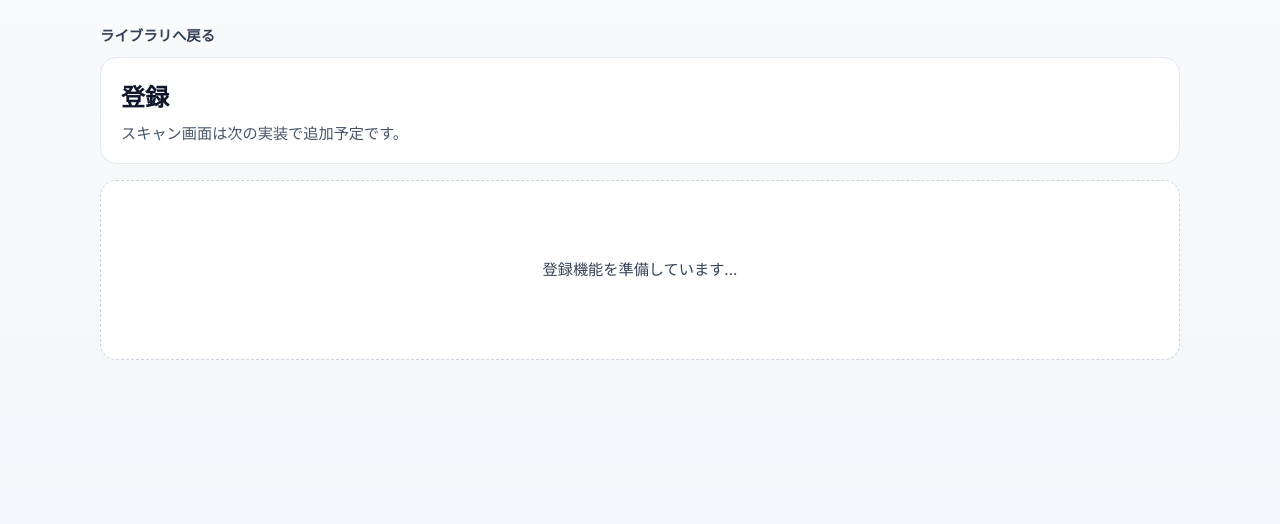
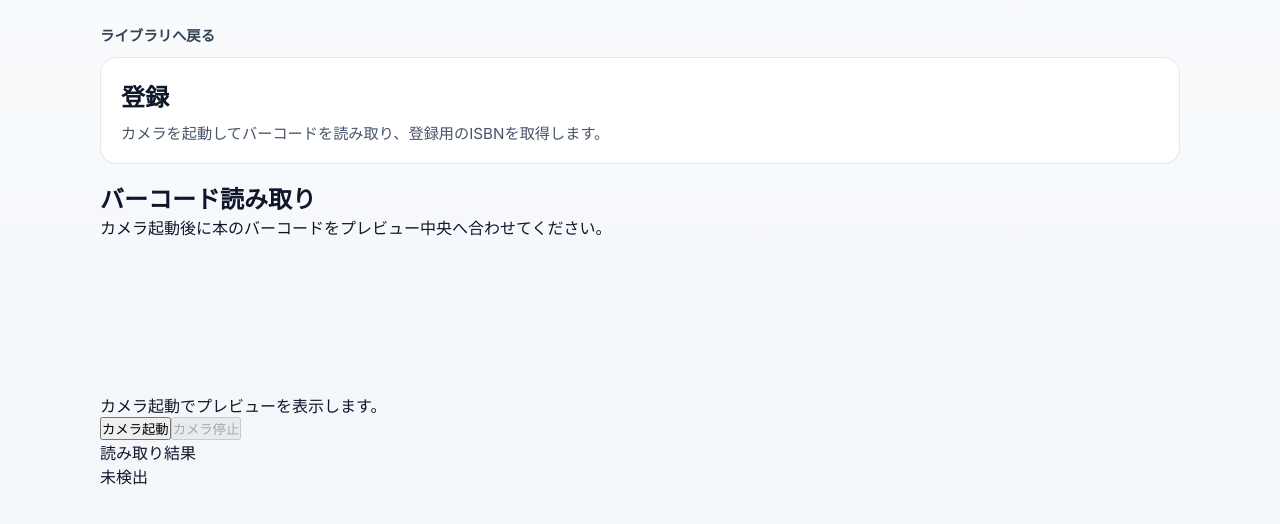
Before and after one commit to TUT-StudyClub/my-library, a Next.js app in the folder frontend/: page /library/register in a window 1280 px wide. Shown: the top 524 px of the page. Built offline with nearby package versions, Linux system fonts and the light colour scheme.

Commit message:
feat: カメラ実装

```diff
--- a/frontend/src/app/library/register/page.tsx
+++ b/frontend/src/app/library/register/page.tsx
@@ -1,7 +1,95 @@
+"use client";
+
+import { BrowserMultiFormatReader, type IScannerControls } from "@zxing/browser";
 import Link from "next/link";
+import { useCallback, useEffect, useRef, useState } from "react";
 import styles from "./page.module.css";
 
+const DEFAULT_CAMERA_ERROR_MESSAGE =
+  "カメラを起動できませんでした。ブラウザの権限設定を確認してください。";
+const UNSUPPORTED_CAMERA_MESSAGE = "このブラウザではカメラ機能を利用できません。";
+const SCANNER_ERROR_MESSAGE = "読み取り処理でエラーが発生しました。";
+const IGNORABLE_SCAN_ERROR_NAMES = new Set([
+  "NotFoundException",
+  "ChecksumException",
+  "FormatException",
+]);
+
 export default function RegisterPage() {
+  const videoRef = useRef<HTMLVideoElement | null>(null);
+  const readerRef = useRef<BrowserMultiFormatReader | null>(null);
+  const scannerControlsRef = useRef<IScannerControls | null>(null);
+  const [isCameraActive, setIsCameraActive] = useState(false);
+  const [isStartingCamera, setIsStartingCamera] = useState(false);
+  const [scanResult, setScanResult] = useState<string | null>(null);
+  const [errorMessage, setErrorMessage] = useState<string | null>(null);
+
+  const stopCamera = useCallback(() => {
+    scannerControlsRef.current?.stop();
+    scannerControlsRef.current = null;
+
+    if (videoRef.current !== null) {
+      const sourceObject = videoRef.current.srcObject;
+      if (sourceObject instanceof MediaStream) {
+        sourceObject.getTracks().forEach((track) => {
+          track.stop();
+        });
+      }
+      videoRef.current.srcObject = null;
+    }
+
+    setIsCameraActive(false);
+    setIsStartingCamera(false);
+  }, []);
+
+  useEffect(() => {
+    return () => {
+      stopCamera();
+    };
+  }, [stopCamera]);
+
+  const startCamera = useCallback(async () => {
+    if (isCameraActive || isStartingCamera || videoRef.current === null) {
+      return;
+    }
+
+    if (!navigator.mediaDevices?.getUserMedia) {
+      setErrorMessage(UNSUPPORTED_CAMERA_MESSAGE);
+      return;
+    }
+
+    setErrorMessage(null);
+    setIsStartingCamera(true);
+
+    try {
+      if (readerRef.current === null) {
+        readerRef.current = new BrowserMultiFormatReader();
+      }
+
+      const scannerControls = await readerRef.current.decodeFromVideoDevice(
+        undefined,
+        videoRef.current,
+        (result, error) => {
+          if (result !== undefined) {
+            setScanResult(result.getText());
+          }
+
+          if (error !== undefined && !IGNORABLE_SCAN_ERROR_NAMES.has(error.name)) {
+            setErrorMessage(SCANNER_ERROR_MESSAGE);
+          }
+        }
+      );
+
+      scannerControlsRef.current = scannerControls;
+      setIsCameraActive(true);
+    } catch {
+      stopCamera();
+      setErrorMessage(DEFAULT_CAMERA_ERROR_MESSAGE);
+    } finally {
+      setIsStartingCamera(false);
+    }
+  }, [isCameraActive, isStartingCamera, stopCamera]);
+
   return (
     <main className={styles.page}>
       <div className={styles.container}>
@@ -13,11 +101,62 @@ export default function RegisterPage() {
 
         <header className={styles.header}>
           <h1 className={styles.title}>登録</h1>
-          <p className={styles.description}>スキャン画面は次の実装で追加予定です。</p>
+          <p className={styles.description}>
+            カメラを起動してバーコードを読み取り、登録用のISBNを取得します。
+          </p>
         </header>
 
-        <section aria-live="polite" className={styles.placeholderPanel}>
-          <p className={styles.placeholderText}>登録機能を準備しています...</p>
+        <section className={styles.scannerPanel}>
+          <h2 className={styles.sectionTitle}>バーコード読み取り</h2>
+          <p className={styles.sectionDescription}>
+            カメラ起動後に本のバーコードをプレビュー中央へ合わせてください。
+          </p>
+
+          <div className={styles.previewFrame}>
+            <video
+              aria-label="カメラプレビュー"
+              autoPlay
+              className={styles.cameraPreview}
+              muted
+              playsInline
+              ref={videoRef}
+            />
+            {!isCameraActive && (
+              <p className={styles.previewHint}>カメラ起動でプレビューを表示します。</p>
+            )}
+          </div>
+
+          <div className={styles.actionRow}>
+            <button
+              className={styles.primaryButton}
+              disabled={isCameraActive || isStartingCamera}
+              onClick={() => {
+                void startCamera();
+              }}
+              type="button"
+            >
+              {isStartingCamera ? "起動中..." : "カメラ起動"}
+            </button>
+            <button
+              className={styles.secondaryButton}
+              disabled={!isCameraActive}
+              onClick={stopCamera}
+              type="button"
+            >
+              カメラ停止
+            </button>
+          </div>
+
+          {errorMessage !== null && (
+            <p aria-live="polite" className={styles.errorText} role="status">
+              {errorMessage}
+            </p>
+          )}
+
+          <div className={styles.resultPanel}>
+            <p className={styles.resultLabel}>読み取り結果</p>
+            <p className={styles.resultValue}>{scanResult ?? "未検出"}</p>
+          </div>
         </section>
       </div>
     </main>
```
